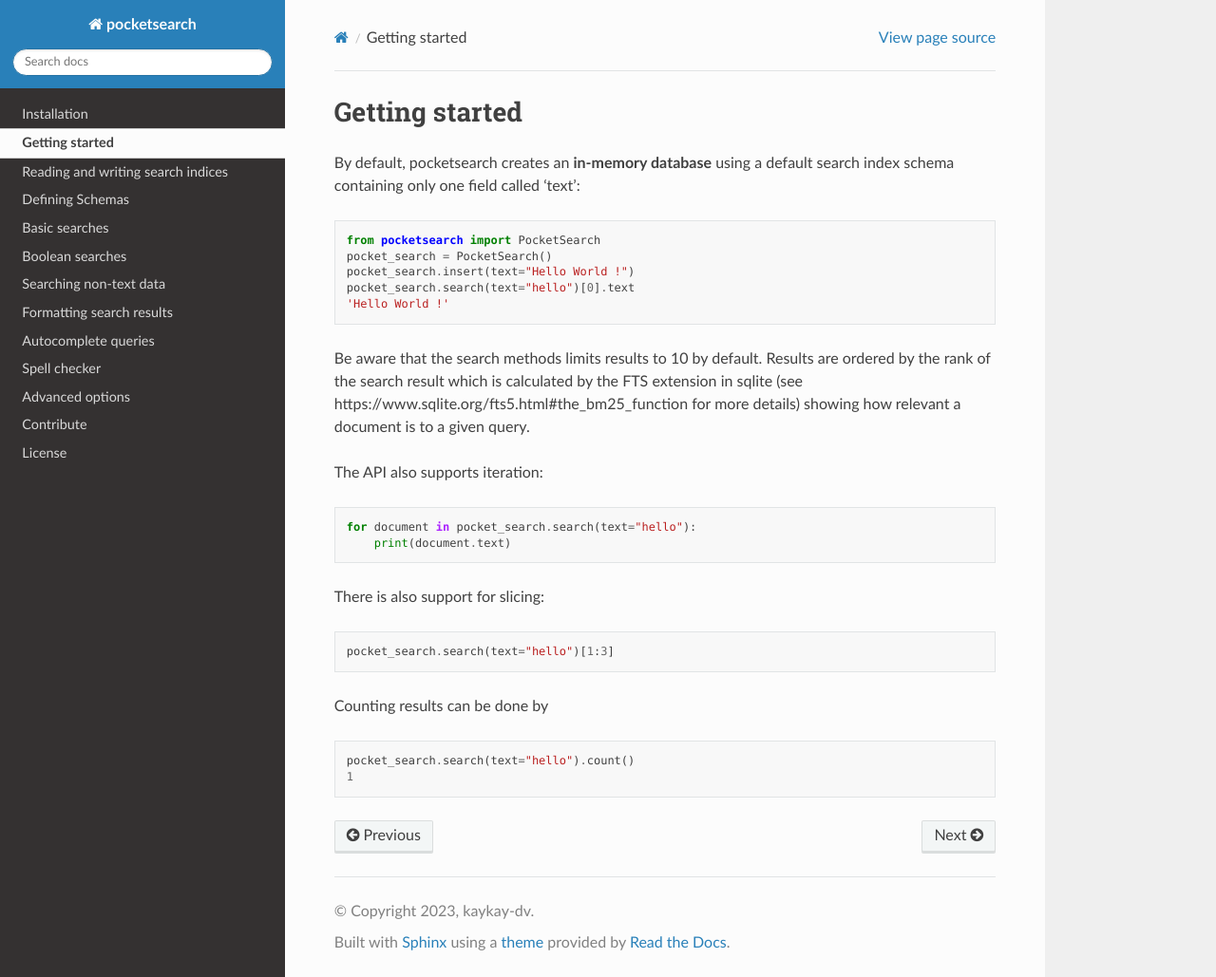
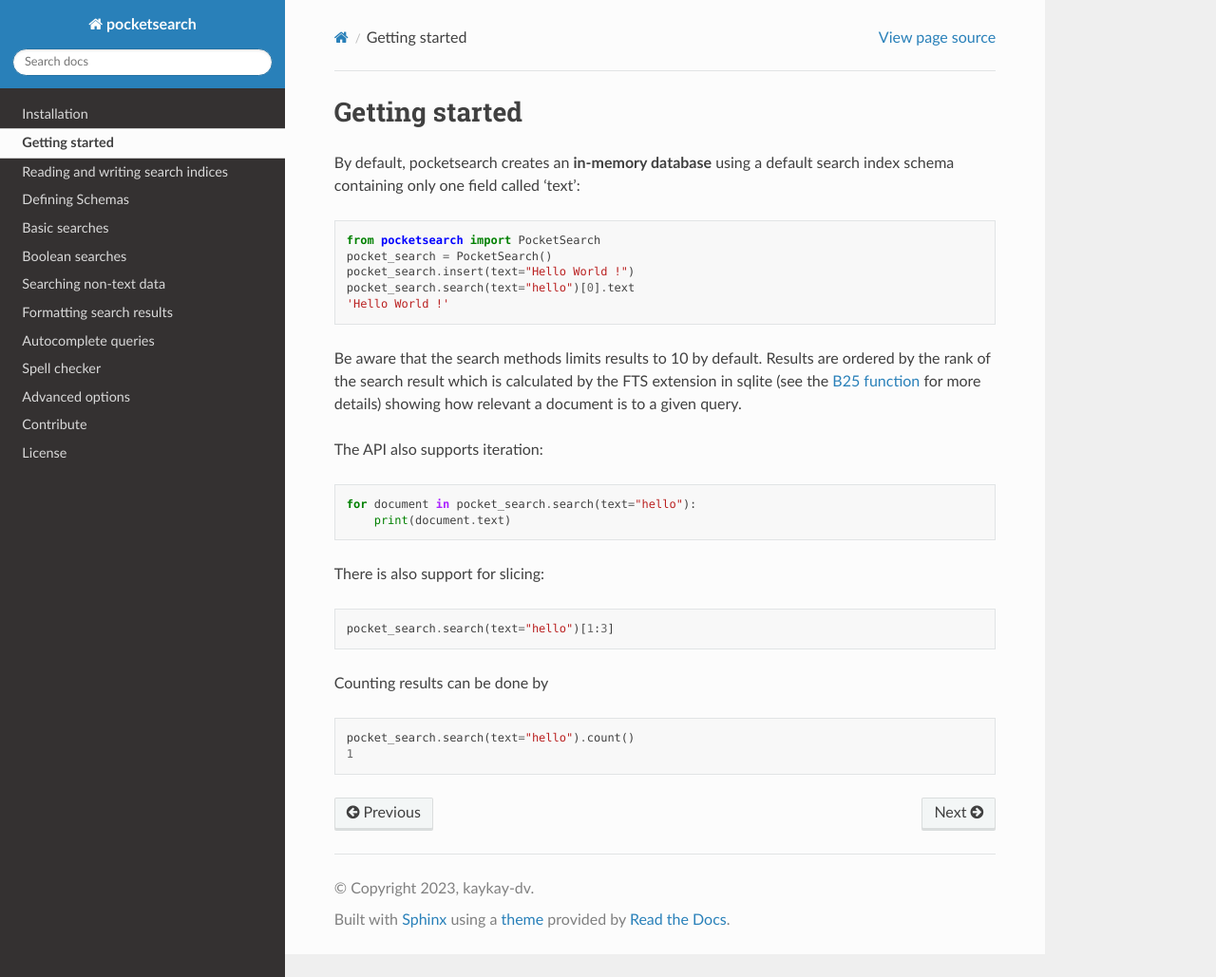
Before and after one commit to kaykay-dv/pocketsearch, a Sphinx documentation site: the page built from docs/getting_started.md, in a window 1280 px wide and 1029 px high. Shown: the whole window at 95% size. Built offline with Sphinx 7.4.7 and the Read the Docs theme 2.0.0, drawn with Linux system fonts in a browser that asks for light colours.

Commit message:
Updated documentation

```diff
--- a/docs/getting_started.md
+++ b/docs/getting_started.md
@@ -13,7 +13,7 @@
 
 Be aware that the search methods limits results to 10 by default. Results
 are ordered by the rank of the search result which is calculated by the
-FTS extension in sqlite (see https://www.sqlite.org/fts5.html#the_bm25_function for more details)
+FTS extension in sqlite (see the [B25 function](https://www.sqlite.org/fts5.html#the_bm25_function) for more details)
 showing how relevant a document is to a given query.
 
 The API also supports iteration:
```
Also changed, not shown: docs/boolean_searching.md (+1 -1 lines).
